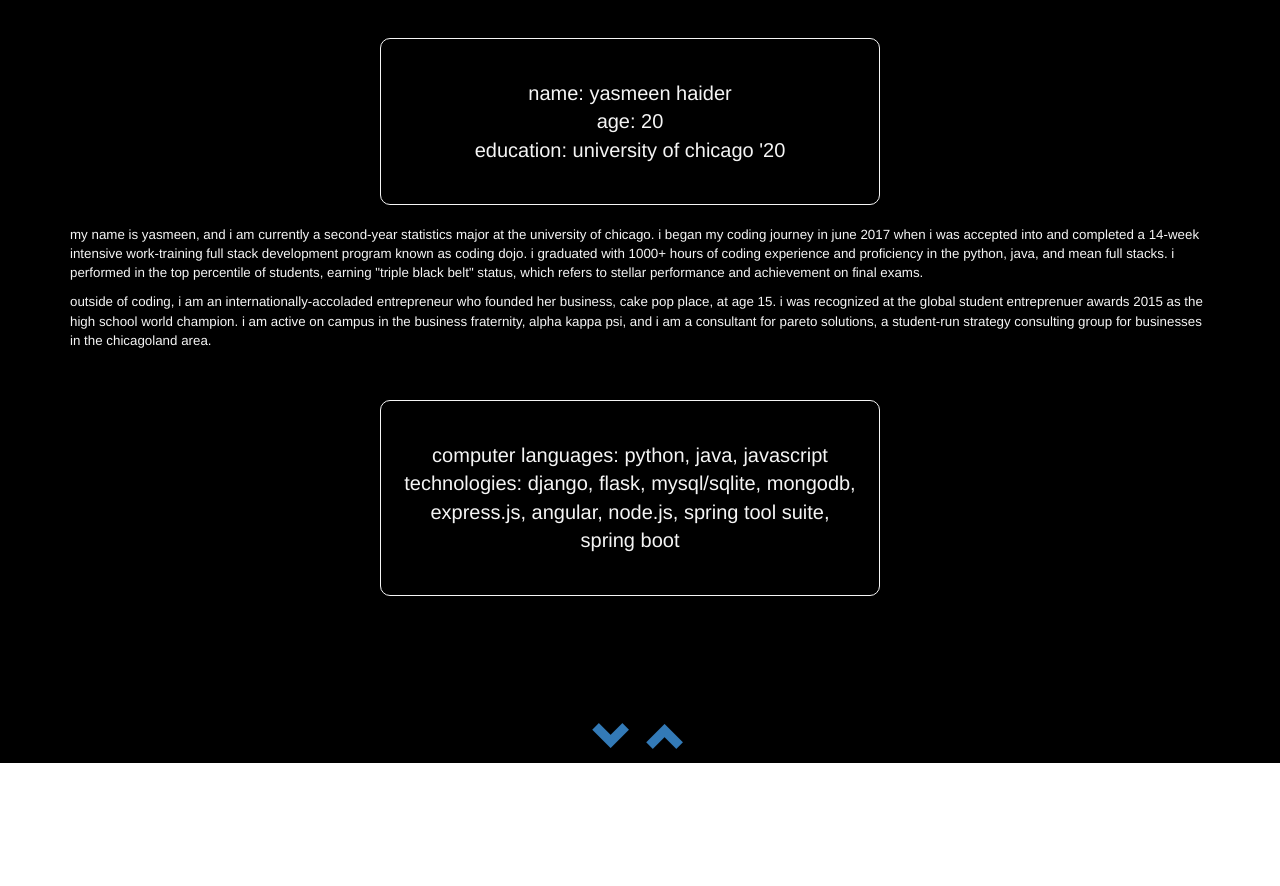
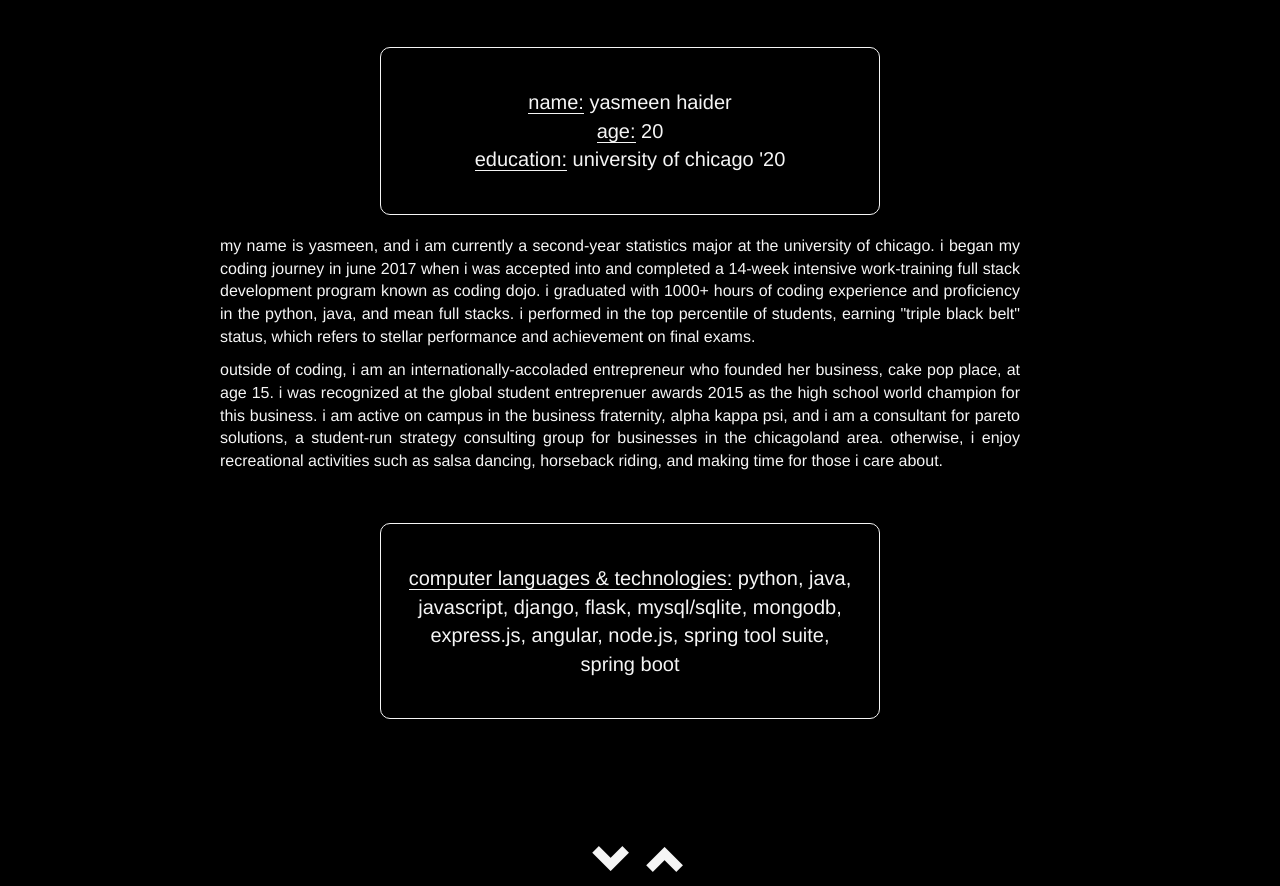
Before and after one commit to yhaider/yhaider.github.io, a plain HTML site: page index.html in a window 1280 px wide. Shown: the part 967-1853 px from the top of the page. Before the commit the page ends 1730 px from the top, so only its background shows below. Drawn offline with nearby package versions, Linux system fonts and the light colour scheme.

Commit message:
still a wip need to: 	- build out projects 	- record walkthroughs 	- create contact me 	- smoother transitions

```diff
--- a/css/master.css
+++ b/css/master.css
@@ -4,6 +4,10 @@
     margin: auto;
     padding: 200px 300px 300px 300px;
     /*font-size: 60px;*/
+}
+u{
+    text-decoration: none;
+    border-bottom: 1px solid whitesmoke;
 }
 .front{
     background-image: url("http://www.wildtextures.com/wp-content/uploads/wildtextures_white-brick-wall.jpg");
@@ -37,9 +41,14 @@ h1{
 #downarrow:hover{
     color: grey;
 }
-
-#da2:hover{
-    color: pink;
+#da2, #ua2{
+    color: whitesmoke;
+}
+#da2:link, #ua2:link{
+    color:whitesmoke;
+}
+#ua2:hover, #da2:hover{
+    color: grey;
 }
 #about{
     background-color: black;
@@ -81,5 +90,10 @@ h2{
 }
 .aboutme{
     color: whitesmoke;
-    font-size: 10pt;
+    font-size: 12pt;
+    width: 800px;
+    margin-left: 150px;
+    text-align:justify;
+    text-justify:inter-word;
+
 }
--- a/index.html
+++ b/index.html
@@ -1,4 +1,4 @@
-<!DOCTYPE html>
+c<!DOCTYPE html>
 <html>
     <head>
         <meta charset="utf-8">
@@ -24,19 +24,18 @@
             <div class="container">
                 <h2>about me.</h2>
                 <div class="contentforaboutme">
-                    name: yasmeen haider<br>
-                    age: 20<br>
-                    education: university of chicago '20<br>
+                    <u>name:</u> yasmeen haider<br>
+                    <u>age:</u> 20<br>
+                    <u>education:</u> university of chicago '20<br>
                 </div>
                 <div class="aboutme">
                     <p>my name is yasmeen, and i am currently a second-year statistics major at the university of chicago. i began my coding journey in june 2017 when i was accepted into and completed a 14-week intensive work-training full stack development program known as coding dojo. i graduated with 1000+ hours of coding experience and proficiency in the python, java, and mean full stacks. i performed in the top percentile of students, earning "triple black belt" status, which refers to stellar performance and achievement on final exams.</p>
-                    <p>outside of coding, i am an internationally-accoladed entrepreneur who founded her business, cake pop place, at age 15. i was <a href="https://www.youtube.com/watch?v=bCsGDIegua0" class="linkcontent">recognized at the global student entreprenuer awards 2015</a> as the high school world champion. i am active on campus in the business fraternity, <a href="https://akpsi.org/" class="linkcontent">alpha kappa psi</a>, and i am a consultant for <a href="https://www.paretosolutions.uchicago.edu/" class="linkcontent">pareto solutions</a>, a student-run strategy consulting group for businesses in the chicagoland area. </p>
+                    <p>outside of coding, i am an internationally-accoladed entrepreneur who founded her business, cake pop place, at age 15. i was <a href="https://www.youtube.com/watch?v=bCsGDIegua0" class="linkcontent">recognized at the global student entreprenuer awards 2015</a> as the high school world champion for this business. i am active on campus in the business fraternity, <a href="https://akpsi.org/" class="linkcontent">alpha kappa psi</a>, and i am a consultant for <a href="https://www.paretosolutions.uchicago.edu/" class="linkcontent">pareto solutions</a>, a student-run strategy consulting group for businesses in the chicagoland area. otherwise, i enjoy recreational activities such as salsa dancing, horseback riding, and making time for those i care about.</p>
                 </div>
                 <div class="contentforaboutme">
-                    computer languages: python, java, javascript<br>
-                    technologies: django, flask, mysql/sqlite, mongodb, express.js, angular, node.js, spring tool suite, spring boot<br>
+                    <u>computer languages & technologies:</u> python, java, javascript, django, flask, mysql/sqlite, mongodb, express.js, angular, node.js, spring tool suite, spring boot<br>
                 </div>
-                <h2><a id="da2" href="#projects"><span class="scrolldown glyphicon glyphicon-chevron-down"></span></a> <a id="da2" href="#main"><span class="scrolldown glyphicon glyphicon-chevron-up"></span></a></h2>
+                <h2><a id="da2" href="#projects"><span class="scrolldown glyphicon glyphicon-chevron-down"></span></a> <a id="ua2" href="#main"><span class="scrolldown glyphicon glyphicon-chevron-up"></span></a></h2>
             </div>
         </div>
     </body>
```
